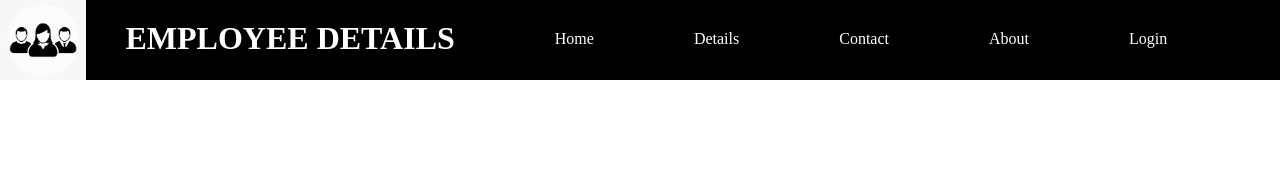
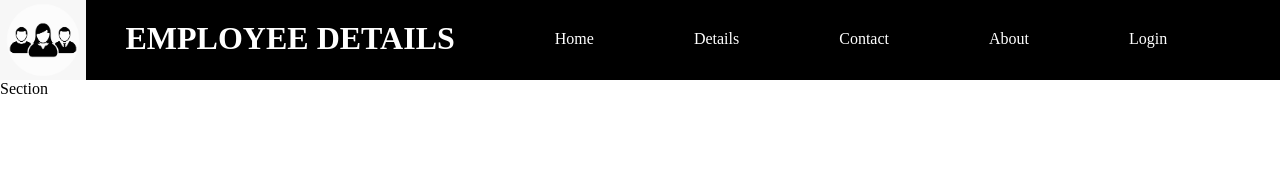
Before and after one commit to shri-suriya/react, a React (Create React App) app: page / in a window 1280 px wide. Shown: the top 170 px of the page. Built offline with nearby package versions, Linux system fonts and the light colour scheme.

Commit message:
Section folder created

```diff
--- a/src/component/App/App.jsx
+++ b/src/component/App/App.jsx
@@ -1,12 +1,15 @@
 import React from 'react'
 
 import Navbar from '../Navbar/Navbar'
+
+import Section from '../Section/Section'
 
 function App() {
   return (
     <div>
 
       <Navbar />
+      <Section/>
 
     </div>
 
--- /dev/null
+++ b/src/component/Section/Section.jsx
@@ -0,0 +1,11 @@
+import React from 'react'
+
+import './Section.css'
+
+function Section() {
+  return (
+    <div>Section</div>
+  )
+}
+
+export default Section
```
Also changed, not shown: src/component/Section/Section.css (added).
